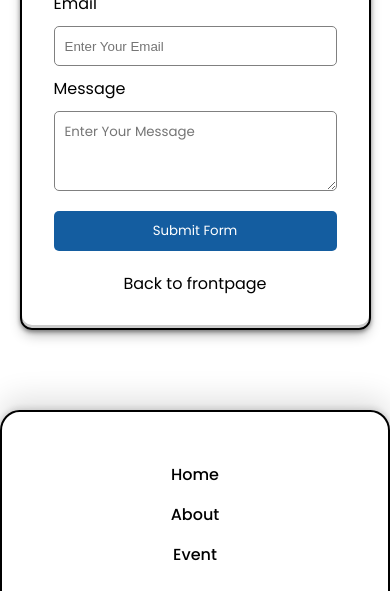
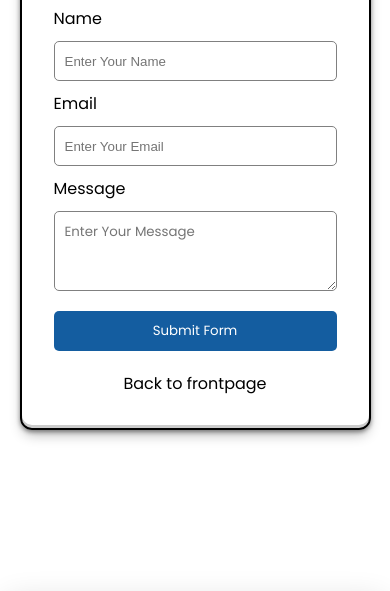
Before and after one commit to KevClint/ZSNHS-SHS-ICT-CLUB, a plain HTML site: page pages/contact/contact.html in a window 390 px wide. Shown: the part 314-905 px from the top of the page. Drawn offline with Linux system fonts and the light colour scheme.

Commit message:
smol change

```diff
--- a/pages/contact/styles/style.scss
+++ b/pages/contact/styles/style.scss
@@ -38,10 +38,6 @@ section {
   justify-content: center;
   align-items: center;
   height: 100vh;
-
-  @media (max-width: 500px) {
-    height: unset;
-  }
 }
 
 form {
```
Also changed, not shown: pages/contact/styles/style.css, 1 other file.
